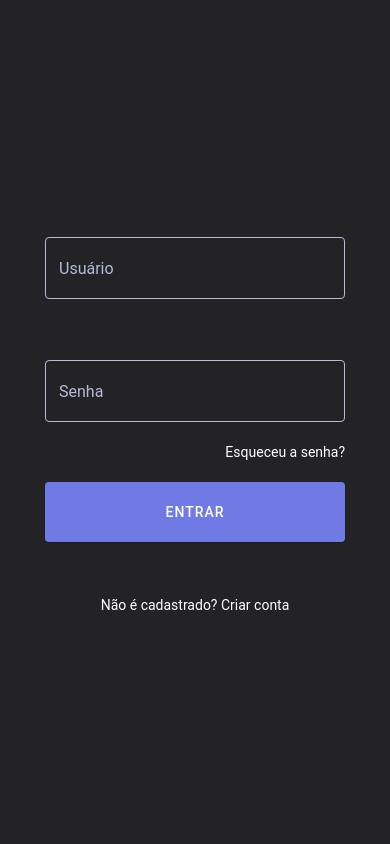
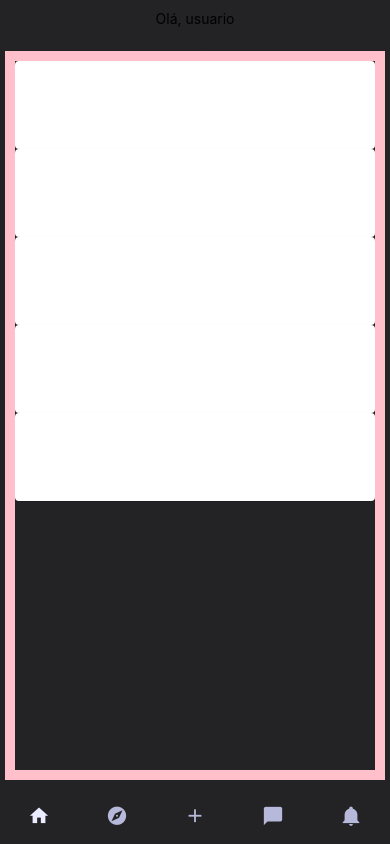
Before and after one commit to Thiago-A-Taboada/AboutIt-ReactNativeProject, a React Native app: screen /Home in a window 390 px wide. Built offline with nearby package versions, Linux system fonts and the light colour scheme.

Commit message:
cria flatlist

```diff
--- /dev/null
+++ b/assets/post.json
@@ -0,0 +1,47 @@
+[
+    {
+      "communityName" : "ladroesdevento",
+      "communityId": 1,
+      "idUser": 1,
+      "id": 1,
+      "thumbnailCommunity": "https://via.placeholder.com/100/92c952",
+      "title": "accusamus beatae ad facilis cum similique qui sunt",
+      "communityContent": "https://via.placeholder.com/360x116/92c952"
+    },
+    {
+      "communityName" : "ladroesdevento",
+      "communityId": 1,
+      "idUser": 1,
+      "id": 2,
+      "thumbnailCommunity": "https://via.placeholder.com/100/771796",
+      "title": "reprehenderit est deserunt velit ipsam",
+      "communityContent": "https://via.placeholder.com/360x116/771796"
+    },
+    {
+      "communityName" : "ladroesdevento",
+      "communityId": 1,
+      "idUser": 2,
+      "id": 3,
+      "thumbnailCommunity": "https://via.placeholder.com/100/24f355",
+      "title": "officia porro iure quia iusto qui ipsa ut modi",
+      "communityContent": "https://via.placeholder.com/360x116/24f355"
+    },
+    {
+      "communityName" : "ladroesdevento",
+      "communityId": 2,
+      "idUser": 3,
+      "id": 4,
+      "thumbnailCommunity": "https://via.placeholder.com/100/d32776",
+      "title": "culpa odio esse rerum omnis laboriosam voluptate repudiandae",
+      "communityContent": "https://via.placeholder.com/360x116/d32776"
+    },
+    {
+      "communityName" : "ladroesdevento",
+      "communityId": 1,
+      "idUser": 5,
+      "id": 5,
+      "thumbnailCommunity": "https://via.placeholder.com/100/f66b97",
+      "title": "natus nisi omnis corporis facere molestiae rerum in",
+      "communityContent": "https://via.placeholder.com/360x116/f66b97"
+    }
+]
--- /dev/null
+++ b/src/components/Post.jsx
@@ -0,0 +1,11 @@
+import { Card, Title } from "react-native-paper";
+
+
+export default function  Post() {
+    return (
+        <Card>
+            <Title></Title>
+            <Card.Cover></Card.Cover>
+        </Card>
+    )
+}
--- a/src/context/AuthContext.js
+++ b/src/context/AuthContext.js
@@ -19,7 +19,7 @@ export const AuthProvider = ({ children }) => {
 
     const signIn = async (_username, _password) => {
 
-        setAuthData({ user: _username, password: _password })
+        setAuthData({ user: '_username', password: '_password' })
 
     }
 
--- a/src/navigations/MyNavigator.jsx
+++ b/src/navigations/MyNavigator.jsx
@@ -27,7 +27,7 @@ export default function MyNavigator({ navigation }) {
     <NavigationContainer theme={CombinedDefaultTheme}>
       <Stack.Navigator theme={CombinedDefaultTheme} >
 
-        {authData ? (
+        {true ? (
           <Stack.Screen
             name="HomeTabs"
             component={HomeTabs}
--- a/src/screens/ExploreScreen.jsx
+++ b/src/screens/ExploreScreen.jsx
@@ -6,12 +6,12 @@ import { Button } from 'react-native-paper';
 export default function Explore({ navigation }) {
   const [text, setText] = React.useState("");
   return (
-    <View style={{ flex: 1, justifyContent: 'center', alignItems: 'center' }}>
+    <View >
       <Text>Explore!</Text>
 
 
       <TextInput
-        label="Senha"
+        label=" Buscar"
         value={text}
         onChangeText={text => setText(text)}
       />
--- a/src/screens/HomeScreen.jsx
+++ b/src/screens/HomeScreen.jsx
@@ -1,17 +1,54 @@
 import * as React from 'react';
-import { Text, View } from 'react-native';
-import { Button } from 'react-native-paper';
+import { Text, View, FlatList } from 'react-native';
+import { ActivityIndicator, Button, Card, List, Title } from 'react-native-paper';
+import Post from '../components/Post';
 import { useAuth } from '../context/AuthContext';
+
+import json from '../../assets/post.json';
 
 export default function Home({ navigation }) {
   const auth = useAuth()
+  const [isLoading, setLoading] = React.useState(true);
+  const [users, setUsers] = React.useState(json);
+  console.log(users[1].title);
+  //setUsers(json);
+
+  /*   const getUsers = async () => {
+
+      const response = await fetch('../../assets/post.json').then(res => res.json())
+        .then(data => {
+          setUsers(data)
+        })
+    } */
+
+
 
   return (
-    <View style={{ flex: 1, justifyContent: 'center', alignItems: 'center' }}>
-      <Text>Olá,
-       <Text> {auth.authData ? auth.authData.user : '...'}</Text>
-      </Text>
-      <Button mode='contained' onPress={() => auth.signOut()}>sair dessa porra</Button>
+    <View style={{ flex: 1, justifyContent: 'center', alignItems: 'center', margin: 10 }}>
+      <Text>Olá, usuario</Text>
+       {/*  {auth.authData ? auth.authData.user : '...'} */}
+
+      {/* <Button mode='contained' onPress={() => auth.signOut()}>saiiiiir</Button>
+ */}
+
+       <ActivityIndicator animating={isLoading} />
+      <FlatList
+        style={{ color: "black", borderWidth: 10, borderColor: 'pink' }}
+        data={users}
+        renderItem={({ item }) => (
+          /*   <View>
+              <Text>{(item.title)}</Text>
+
+            </View> */
+          <Card style={{width: 360}}>
+           <Card.Title title="22222222" subtitle={item.idUser}/>
+            <Card.Content></Card.Content>
+          </Card>
+        )}
+
+      />
+
+
     </View>
   );
 }
--- a/src/screens/SignInScreen.jsx
+++ b/src/screens/SignInScreen.jsx
@@ -22,14 +22,14 @@ const styles = StyleSheet.create({
         marginLeft: "auto",
         marginRight: "auto",
         marginBottom: 55,
-        height: 60,
+
     },
     inputPassword: {
         width: 300,
         marginLeft: "auto",
         marginRight: "auto",
         marginBottom: 22,
-        height: 60,
+
     },
     textForget: {
         textAlign: "right",
@@ -51,13 +51,13 @@ const styles = StyleSheet.create({
 
 export default function SignInScreen() {
 
-    const [email, setEmail] = React.useState('');
+    const [email, setEmail] = React.useState('dwdd');
     const [password, setPassword] = React.useState('');
 
     const auth = useAuth();
 
     function handleSignIn() {
-        //auth.setAuthData(email)
+        auth.setAuthData(email)
         if (email.length > 0 && password.length > 0) {
             auth.signIn(email, password)
         } else if (email.length <= 0) {
--- a/src/themes/AppTheme.jsx
+++ b/src/themes/AppTheme.jsx
@@ -10,6 +10,7 @@ export const CombinedDefaultTheme = {
     ...NavigationDefaultTheme.colors,
     primary: '#232326',
     background: '#232326',
+  /*   background: "white", */
     text: '#fff',
     disabled: '#9B8EBB',
 
```
